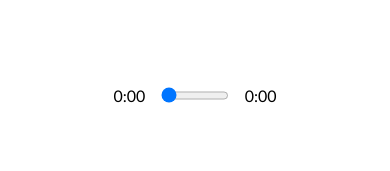
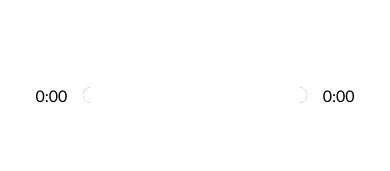
Before and after one commit to mayank-96/Wave-Music-Player, a React (Create React App) app: page / in a window 390 px wide. Shown: the part 521-692 px from the top of the page. Built offline with nearby package versions, Linux system fonts and the light colour scheme.

Commit message:
Completed: Responsive Layout

```diff
--- a/src/App.js
+++ b/src/App.js
@@ -6,8 +6,8 @@ import Library from "./components/Library";
 import Nav from "./components/Nav";
 // Import Styles
 import "./styles/app.scss";
-// Import Util
-import data from "./util";
+// Import Data
+import data from "./data";
 
 function App() {
   // State
@@ -17,6 +17,7 @@ function App() {
   const [songInfo, setSongInfo] = useState({
     currentTime: 0,
     duration: 0,
+    animationPercentage: 0,
   });
   const [libraryStatus, setLibraryStatus] = useState(false);
   // Ref
@@ -25,11 +26,29 @@ function App() {
   const timeUpdateHandler = (e) => {
     const current = e.target.currentTime;
     const duration = e.target.duration;
-    setSongInfo({ ...songInfo, currentTime: current, duration });
+    // Calculate Percentage
+    const roundedCurrent = Math.round(current);
+    const roundedDuration = Math.round(duration);
+    const animationPercentage = Math.round(
+      (roundedCurrent / roundedDuration) * 100
+    );
+
+    setSongInfo({
+      ...songInfo,
+      currentTime: current,
+      duration,
+      animationPercentage,
+    });
+  };
+
+  const songEndHandler = async () => {
+    let currentIndex = songs.findIndex((song) => song.id === currentSong.id);
+    await setCurrentSong(songs[(currentIndex + 1) % songs.length]);
+    if (isPlaying) audioRef.current.play();
   };
 
   return (
-    <div className="App">
+    <div className={`App ${libraryStatus ? "library-active" : ""}`}>
       <Nav libraryStatus={libraryStatus} setLibraryStatus={setLibraryStatus} />
       <Song currentSong={currentSong} />
       <Player
@@ -39,6 +58,9 @@ function App() {
         audioRef={audioRef}
         songInfo={songInfo}
         setSongInfo={setSongInfo}
+        songs={songs}
+        setCurrentSong={setCurrentSong}
+        setsongs={setsongs}
       />
       <Library
         audioRef={audioRef}
@@ -53,6 +75,7 @@ function App() {
         onLoadedMetadata={timeUpdateHandler}
         ref={audioRef}
         src={currentSong.audio}
+        onEnded={songEndHandler}
       ></audio>
     </div>
   );
--- a/src/components/LibrarySong.js
+++ b/src/components/LibrarySong.js
@@ -7,8 +7,8 @@ const LibrarySong = ({
   isPlaying,
   setsongs,
 }) => {
-  const songSelectHandler = () => {
-    setCurrentSong(song);
+  const songSelectHandler = async () => {
+    await setCurrentSong(song);
     // Add Active Set
     const newSongs = songs.map((song) => {
       if (song.id === id) {
@@ -25,14 +25,7 @@ const LibrarySong = ({
     });
     setsongs(newSongs);
     // Check if the song is playing
-    if (isPlaying) {
-      const playPromise = audioRef.current.play();
-      if (playPromise !== undefined) {
-        playPromise.then((audio) => {
-          audioRef.current.play();
-        });
-      }
-    }
+    if (isPlaying) audioRef.current.play();
   };
 
   return (
--- a/src/components/Player.js
+++ b/src/components/Player.js
@@ -13,7 +13,26 @@ const Player = ({
   audioRef,
   songInfo,
   setSongInfo,
+  songs,
+  setCurrentSong,
+  setsongs,
 }) => {
+  const activeLibraryHandler = (nextPrev) => {
+    const newSongs = songs.map((song) => {
+      if (song.id === nextPrev.id) {
+        return {
+          ...song,
+          active: true,
+        };
+      } else {
+        return {
+          ...song,
+          active: false,
+        };
+      }
+    });
+    setsongs(newSongs);
+  };
   // Event Handler
   const playSongHandler = () => {
     if (!isPlaying) {
@@ -29,6 +48,23 @@ const Player = ({
     setSongInfo({ ...songInfo, currentTime: e.target.value });
   };
 
+  const skipTrackHandler = async (direction) => {
+    let currentIndex = songs.findIndex((song) => song.id === currentSong.id);
+    if (direction === "skip-forward") {
+      await setCurrentSong(songs[(currentIndex + 1) % songs.length]);
+      activeLibraryHandler(songs[(currentIndex + 1) % songs.length]);
+    } else {
+      if (currentIndex - 1 === -1) {
+        await setCurrentSong(songs[songs.length - 1]);
+        activeLibraryHandler(songs[songs.length - 1]);
+      } else {
+        await setCurrentSong(songs[currentIndex - 1]);
+        activeLibraryHandler(songs[currentIndex - 1]);
+      }
+    }
+    if (isPlaying) audioRef.current.play();
+  };
+
   // Helper Function
   const getTime = (time) => {
     return (
@@ -36,10 +72,21 @@ const Player = ({
     );
   };
 
+  // Add styles
+  const trackAnim = {
+    transform: `translateX(${songInfo.animationPercentage}%)`,
+  };
+
   return (
     <div className="player">
       <div className="time-control">
         <p>{getTime(songInfo.currentTime)}</p>
+        <div
+          style={{
+            background: `linear-gradient(to right, ${currentSong.color[0]}, ${currentSong.color[1]})`,
+          }}
+          className="track"
+        >
           <input
             min={0}
             max={songInfo.duration || 0}
@@ -47,10 +94,19 @@ const Player = ({
             onChange={dragHandler}
             type="range"
           ></input>
-        <p>{getTime(songInfo.duration)}</p>
+          <div style={trackAnim} className="animate-track"></div>
+        </div>
+        <p>{songInfo.duration ? getTime(songInfo.duration) : "0:00"}</p>
       </div>
       <div className="play-control">
-        <FontAwesomeIcon className="skip-back" size="2x" icon={faAngleLeft} />
+        <FontAwesomeIcon
+          onClick={() => {
+            skipTrackHandler("skip-back");
+          }}
+          className="skip-back"
+          size="2x"
+          icon={faAngleLeft}
+        />
         <FontAwesomeIcon
           onClick={playSongHandler}
           className="play"
@@ -58,6 +114,9 @@ const Player = ({
           icon={isPlaying ? faPause : faPlay}
         />
         <FontAwesomeIcon
+          onClick={() => {
+            skipTrackHandler("skip-forward");
+          }}
           className="skip-forward"
           size="2x"
           icon={faAngleRight}
--- a/src/styles/_library.scss
+++ b/src/styles/_library.scss
@@ -20,6 +20,7 @@
   align-items: center;
   padding: 1rem 2rem;
   cursor: pointer;
+  transition: background 0.5s ease;
   img {
     width: 30%;
   }
@@ -63,3 +64,9 @@
   transform: translateX(0%);
   opacity: 1;
 }
+
+@media screen and (max-width: 768px) {
+  .library {
+    width: 100%;
+  }
+}
--- a/src/styles/_nav.scss
+++ b/src/styles/_nav.scss
@@ -16,3 +16,11 @@ nav {
     }
   }
 }
+
+@media screen and (max-width: 768px) {
+  nav {
+    button {
+      z-index: 10;
+    }
+  }
+}
--- a/src/styles/_player.scss
+++ b/src/styles/_player.scss
@@ -9,9 +9,12 @@
 .time-control {
   width: 50%;
   display: flex;
+  // padding-top: 1rem;
   input {
     width: 100%;
-    padding: 1rem 0rem;
+    -webkit-appearance: none;
+    background: transparent;
+    cursor: pointer;
   }
   p {
     padding: 1rem;
@@ -28,3 +31,42 @@
     cursor: pointer;
   }
 }
+
+input[type="range"]:focus {
+  outline: none;
+}
+input[type="range"]::-webkit-slider-thumb {
+  -webkit-appearance: none;
+  height: 16px;
+  width: 16px;
+}
+
+.track {
+  background-color: black;
+  width: 100%;
+  height: 1rem;
+  position: relative;
+  border-radius: 1rem;
+  overflow: hidden;
+  transform: translateY(17px);
+}
+
+.animate-track {
+  background: rgb(255, 255, 255);
+  width: 100%;
+  height: 100%;
+  position: absolute;
+  top: 0;
+  left: 0;
+  transform: translateX(50%);
+  pointer-events: none;
+}
+
+@media screen and (max-width: 768px) {
+  .time-control {
+    width: 90%;
+  }
+  .play-control {
+    width: 60%;
+  }
+}
--- a/src/styles/_song.scss
+++ b/src/styles/_song.scss
@@ -15,3 +15,11 @@
     font-size: 1rem;
   }
 }
+
+@media screen and (max-width: 768px) {
+  .song-container {
+    img {
+      width: 60%;
+    }
+  }
+}
--- a/src/styles/app.scss
+++ b/src/styles/app.scss
@@ -21,6 +21,14 @@ h4 {
   color: rgb(100, 100, 100);
 }
 
+.App {
+  transition: all 0.5s ease;
+}
+
+.library-active {
+  margin-left: 30%;
+}
+
 @import "./song";
 @import "./player";
 @import "./library";
```
Also changed, not shown: src/data.js (renamed from src/util.js). Lines whose indentation alone changed are shown as unchanged.
